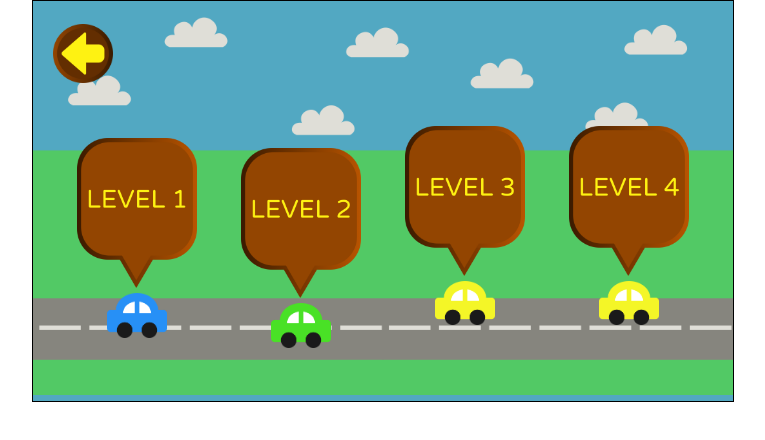
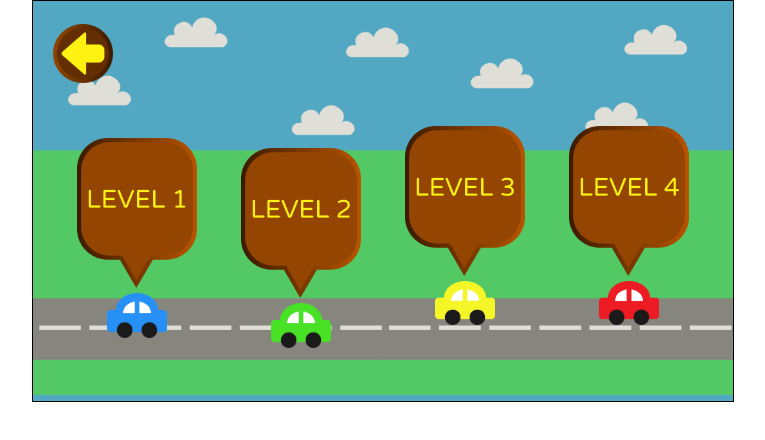
Before and after one commit to Squad8-Escribo/CorridaDaLeitura, a plain HTML site: page index.html in a window 1280 px wide. Both pictures are taken after a click on the link 625 px from the left and 305 px from the top of the page. Shown: the whole page, without its empty margins (257-1022 px from the left). Drawn offline with Linux system fonts and the light colour scheme; files whose address does not match are found by name.

Commit message:
matheus bad work

```diff
--- a/index.html
+++ b/index.html
@@ -76,7 +76,7 @@
                     <div class="game-levels__levels-car">
                         <a class="game-levels__levels--three level"><img src="public/img/btns/levelBtnFour.png" alt=""
                                 class="game-levels__levels-img" onclick="chooseLevel(3);cleanPhase()"></a>
-                        <img src="public/img/cars/carYellow.png" alt=""
+                        <img src="public/img/cars/carRed.png" alt=""
                             class="game-levels__cars game-levels__cars--three">
                     </div>
                 </div>
```
Also changed, not shown: public/img/cars/carRed.png (renamed from public/img/cars/carros antigos/carRed.png).
